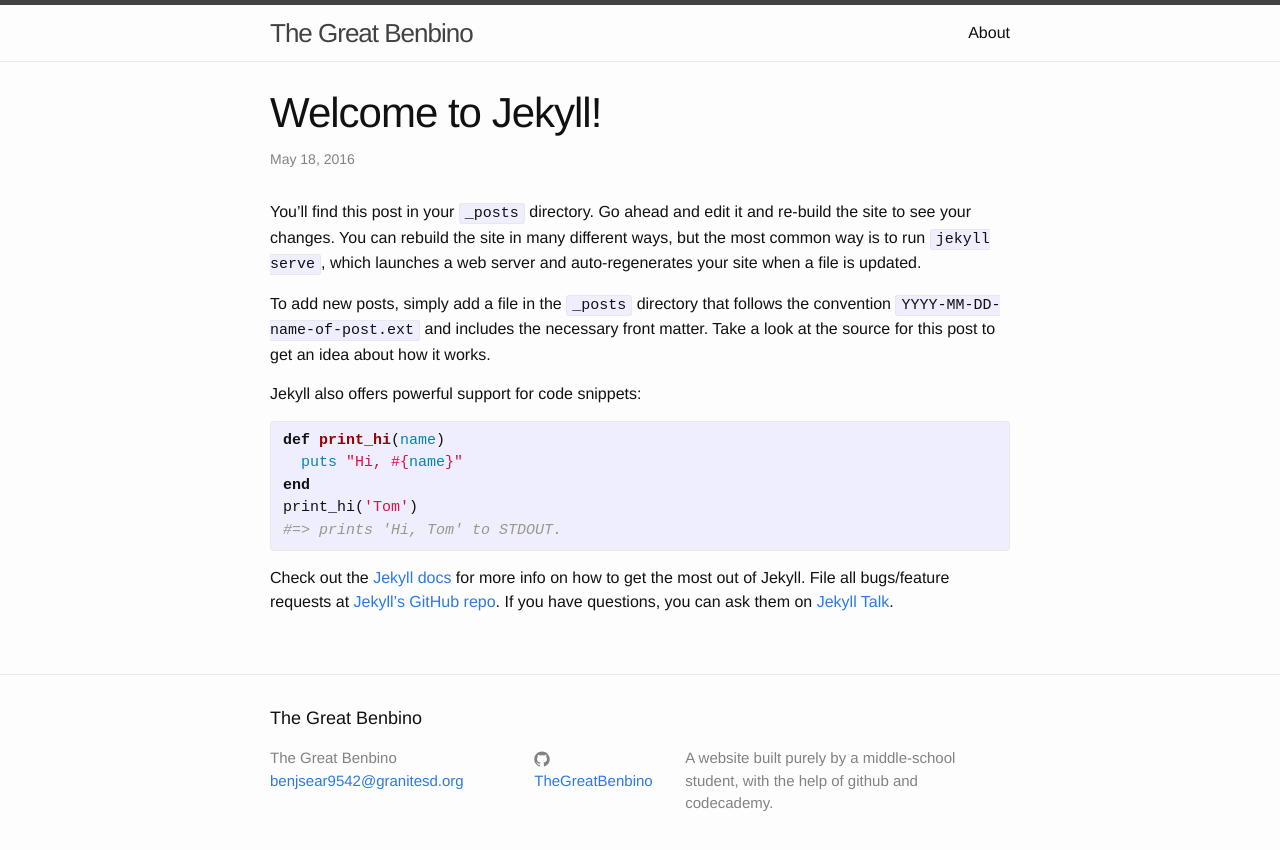
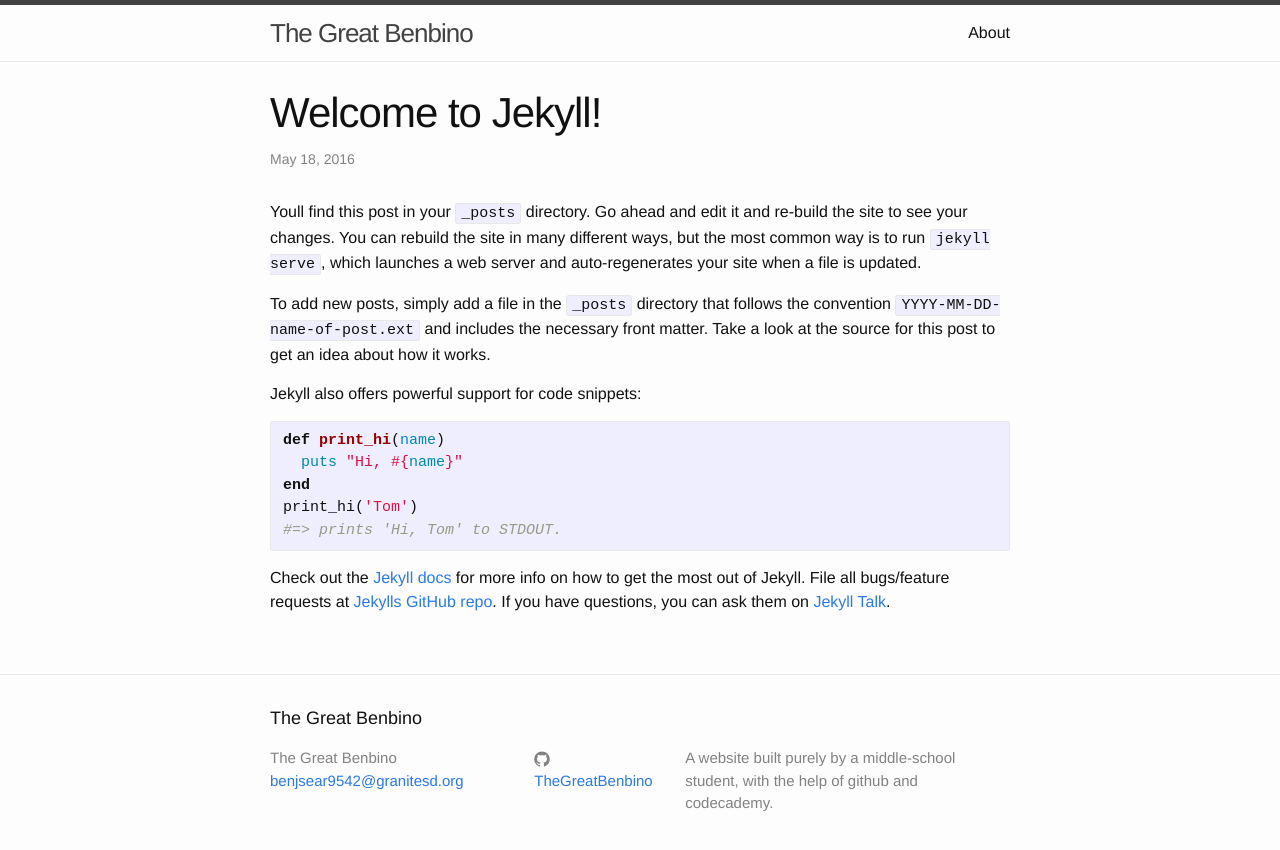
Before and after one commit to TheGreatBenbino/TheGreatBenbino.github.io, a Jekyll site: the page built from _posts/2016-05-18-welcome-to-jekyll.markdown, in a window 1280 px wide. Shown: the top 850 px of the page. Built offline with Jekyll 4.4.1, drawn with Linux system fonts in a browser that asks for light colours.

Commit message:
Does it work

```diff
--- a/_posts/2016-05-18-welcome-to-jekyll.markdown
+++ b/_posts/2016-05-18-welcome-to-jekyll.markdown
@@ -4,7 +4,7 @@ title:  "Welcome to Jekyll!"
 date:   2016-05-18 15:07:32 -0400
 categories: jekyll update
 ---
-You’ll find this post in your `_posts` directory. Go ahead and edit it and re-build the site to see your changes. You can rebuild the site in many different ways, but the most common way is to run `jekyll serve`, which launches a web server and auto-regenerates your site when a file is updated.
+Youll find this post in your `_posts` directory. Go ahead and edit it and re-build the site to see your changes. You can rebuild the site in many different ways, but the most common way is to run `jekyll serve`, which launches a web server and auto-regenerates your site when a file is updated.
 
 To add new posts, simply add a file in the `_posts` directory that follows the convention `YYYY-MM-DD-name-of-post.ext` and includes the necessary front matter. Take a look at the source for this post to get an idea about how it works.
 
@@ -18,7 +18,7 @@ print_hi('Tom')
 #=> prints 'Hi, Tom' to STDOUT.
 {% endhighlight %}
 
-Check out the [Jekyll docs][jekyll-docs] for more info on how to get the most out of Jekyll. File all bugs/feature requests at [Jekyll’s GitHub repo][jekyll-gh]. If you have questions, you can ask them on [Jekyll Talk][jekyll-talk].
+Check out the [Jekyll docs][jekyll-docs] for more info on how to get the most out of Jekyll. File all bugs/feature requests at [Jekylls GitHub repo][jekyll-gh]. If you have questions, you can ask them on [Jekyll Talk][jekyll-talk].
 
 [jekyll-docs]: http://jekyllrb.com/docs/home
 [jekyll-gh]:   https://github.com/jekyll/jekyll
```
Also changed, not shown: 1 other file.
